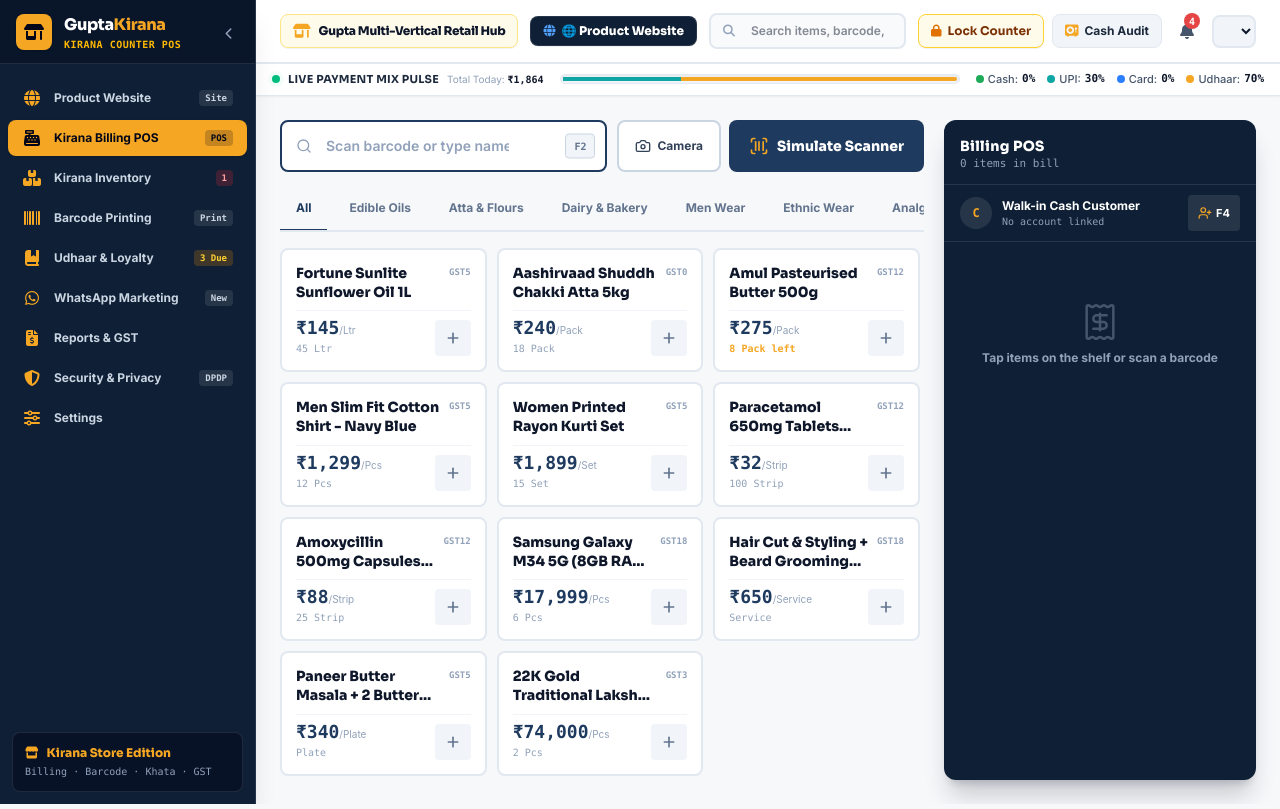
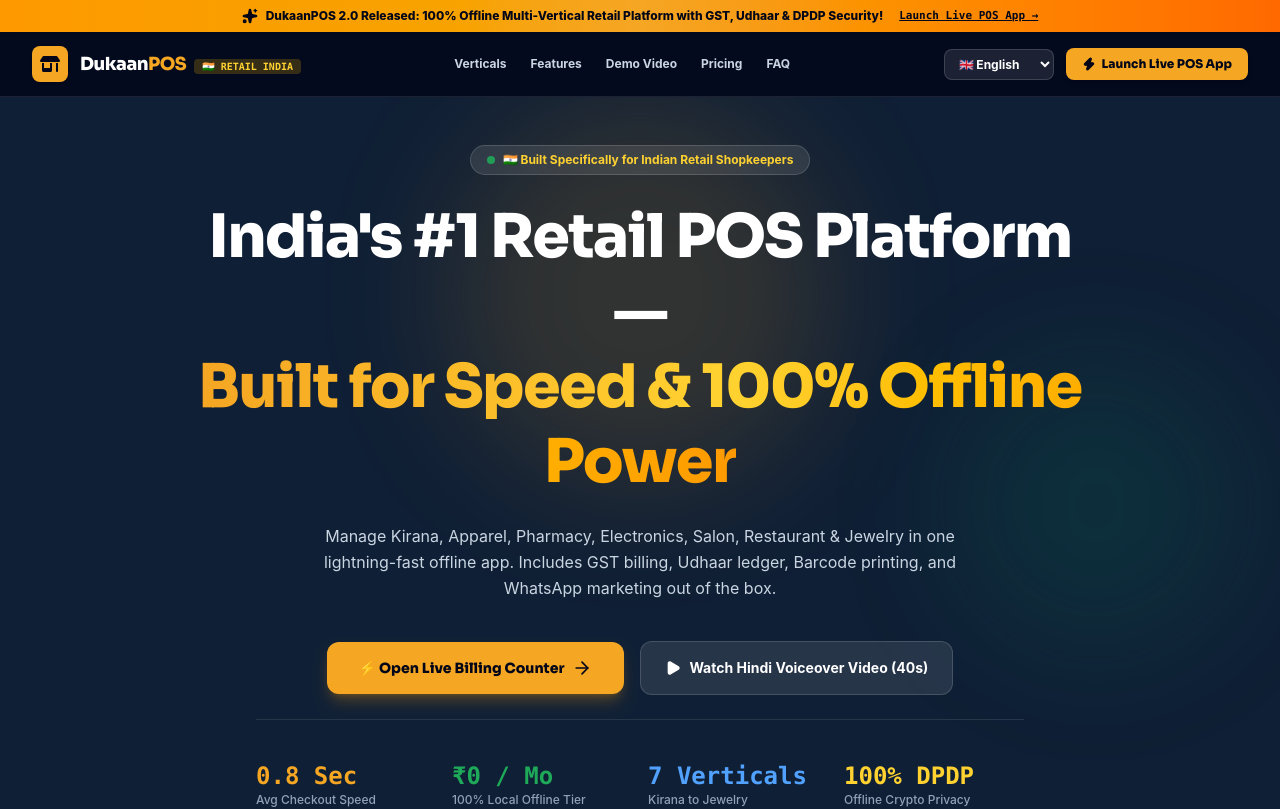
Before and after one commit to Harit-mi/Retail, a React (Vite) app: page / in a window 1280 px wide. Shown: the top 809 px of the page. Built offline with nearby package versions, Linux system fonts and the light colour scheme.

Commit message:
feat(landing): make product showcase website the default home page for visitors

```diff
--- a/src/App.jsx
+++ b/src/App.jsx
@@ -62,6 +62,10 @@
         </div>
       </div>
     );
+  }
+
+  if (activeTab === "landing") {
+    return <ProductLandingPage />;
   }
 
   return (
--- a/src/components/Landing/ProductLandingPage.jsx
+++ b/src/components/Landing/ProductLandingPage.jsx
@@ -1,5 +1,6 @@
 import React, { useState } from "react";
 import { useStore } from "../../context/useStore";
+import { INDIAN_LANGUAGES } from "../../i18n/translations";
 import {
   Zap,
   CheckCircle2,
@@ -14,19 +15,21 @@
   Star,
   Check,
   ChevronRight,
+  ChevronDown,
 } from "lucide-react";
 
 export const ProductLandingPage = () => {
-  const { setActiveTab } = useStore();
+  const { setActiveTab, currentLanguage, changeLanguage } = useStore();
   const [activeVertical, setActiveVertical] = useState("kirana");
   const [isVideoModalOpen, setIsVideoModalOpen] = useState(false);
+  const [openFaqIdx, setOpenFaqIdx] = useState(null);
 
   const verticals = [
     {
       id: "kirana",
       name: "Kirana & Grocery",
       icon: "fa-solid fa-[#F5A623] fa-basket-shopping",
-      tagline: "Weight-based selling & FMCG batch expiry",
+      tagline: "Weight-based pricing & FMCG batch expiry tracking",
       features: [
         "Weight & loose item pricing (Kg/Gm/Ltr)",
         "Batch & Expiry Date tracking for perishables",
@@ -39,7 +42,7 @@
       id: "apparel",
       name: "Apparel & Footwear",
       icon: "fa-solid fa-shirt",
-      tagline: "Size, Color & Style Matrix",
+      tagline: "Size, Color & Style Matrix Management",
       features: [
         "Multi-attribute matrix (Size, Color, Brand)",
         "Seasonal discount coupon engine",
@@ -65,7 +68,7 @@
       id: "electronics",
       name: "Electronics & Mobile",
       icon: "fa-solid fa-mobile-screen-button",
-      tagline: "Serial No. & IMEI Billing",
+      tagline: "15-Digit IMEI & Serial Number Tracking",
       features: [
         "15-digit IMEI & Serial Number capture",
         "12-Month warranty certificate generator",
@@ -78,7 +81,7 @@
       id: "salon",
       name: "Salon & Spa",
       icon: "fa-solid fa-scissors",
-      tagline: "Stylist Commissions & Service Combos",
+      tagline: "Stylist Commissions & Service Packages",
       features: [
         "Service duration & staff commission logs",
         "Haircut + Beard combo package pricing",
@@ -91,7 +94,7 @@
       id: "restaurant",
       name: "Restaurant & Cafe",
       icon: "fa-solid fa-utensils",
-      tagline: "KOT Routing & Table Management",
+      tagline: "KOT Kitchen Routing & Table Bills",
       features: [
         "Kitchen Order Ticket (KOT) department routing",
         "Table billing & split payment modes",
@@ -104,7 +107,7 @@
       id: "jewelry",
       name: "Jewelry & Gold",
       icon: "fa-solid fa-gem",
-      tagline: "Live Gold/Silver Rates & Hallmark",
+      tagline: "Live Gold/Silver Rates & Hallmark Verification",
       features: [
         "Live 22K/24K Gold & Silver market rates",
         "Gross vs Net weight & making charge math",
@@ -118,46 +121,69 @@
   const coreFeatures = [
     {
       icon: Zap,
-      title: "Lightning-Fast Billing",
-      desc: "Process transactions in 0.8 seconds with F2 search, F4 customer link, and F8 checkout shortcuts.",
-      badge: "F2 • F4 • F8",
+      title: "Lightning-Fast Billing Counter",
+      desc: "Process transactions in 0.8 seconds with hardware barcode scanner support, camera barcode scanning, F2 search, F4 customer link, and F8 checkout.",
+      badge: "F2 • F4 • F8 Shortcuts",
     },
     {
       icon: BookOpen,
-      title: "Udhaar Khata & Loyalty",
-      desc: "Complete credit ledger tracking with green payment receipts, red debt balances, and VIP reward ranks.",
+      title: "Udhaar Khata & Customer Loyalty",
+      desc: "Complete credit ledger tracking with emerald green payment receipts (-₹450), red debt balances (+₹450), WhatsApp reminders, and VIP reward tiers.",
       badge: "Udhaar + Points",
     },
     {
       icon: Barcode,
       title: "A4 Barcode Sticker Printing",
-      desc: "Auto-fill 24 or 40 labels per A4 sheet with vector EAN-13 barcodes, MRP tags, and store logo.",
+      desc: "Auto-fill 24 (3×8) or 40 (4×10) labels per A4 sheet with vector EAN-13 barcodes, MRP tags, and custom shop logo.",
       badge: "A4 24/40 Labels",
     },
     {
       icon: MessageSquare,
-      title: "WhatsApp Marketing",
-      desc: "Broadcast payment reminders and festive campaign offers via 1-tap WhatsApp deep links.",
-      badge: "1-Tap Links",
+      title: "WhatsApp Marketing Engine",
+      desc: "Send 1-tap WhatsApp payment reminders, festive offer broadcasts, and new arrival alerts directly to customer phones.",
+      badge: "1-Tap Broadcasts",
     },
     {
       icon: FileSpreadsheet,
-      title: "GST & GSTR-1 Analytics",
-      desc: "Real-time revenue pulse, live payment mix breakdown, and GSTR-1 CSV exports with injection shields.",
-      badge: "GSTR-1 CSV",
+      title: "GST Compliance & Reports",
+      desc: "Real-time daily revenue analytics, live payment mix pulse (Cash/UPI/Udhaar), and GSTR-1 CSV exports with formula injection shielding.",
+      badge: "GSTR-1 CSV Export",
     },
     {
       icon: Lock,
-      title: "DPDP Act & PIN Security",
-      desc: "100% offline-first local crypto storage, 4-digit cashier PIN counter lock, and Right-to-Erasure tools.",
-      badge: "DPDP Compliant",
+      title: "DPDP Privacy & PIN Security",
+      desc: "100% offline-first local crypto storage, 4-digit cashier PIN counter register lock, and DPDP Section 12 Right-to-Erasure tools.",
+      badge: "DPDP Act Compliant",
     },
+  ];
+
+  const faqs = [
+    {
+      q: "Does DukaanPOS work 100% offline without internet?",
+      a: "Yes! DukaanPOS is designed with a local-first offline architecture. Your products, sales, customers, and GST reports are stored safely on your device using native browser crypto storage. You never lose access to billing even during internet outages."
+    },
+    {
+      q: "Can I print barcode stickers on standard A4 sticker paper?",
+      a: "Absolutely! DukaanPOS includes built-in templates for 24-label (3×8) and 40-label (4×10) A4 sticker sheets. You can click 'Auto-Fill Sheet' to instantly populate stickers from your active inventory with vector EAN-13 barcodes."
+    },
+    {
+      q: "How does Udhaar Khata payment collection work?",
+      a: "When a customer buys on credit, the bill is logged as an Udhaar Credit sale (+₹450 in red). When the customer pays via Cash or UPI, recording the payment logs a green '✓ Payment Received' receipt (-₹450 in green), automatically updating the pending balance."
+    },
+    {
+      q: "Is DukaanPOS compliant with India's DPDP Act 2023?",
+      a: "Yes! All customer data remains local to your device. DukaanPOS provides cashier PIN counter locks, GSTR CSV formula injection shielding, and DPDP Section 12 Right-to-Erasure data deletion tools."
+    },
+    {
+      q: "What hardware printers and barcode scanners are supported?",
+      a: "DukaanPOS supports all standard 80mm thermal receipt printers, A4 desktop printers, USB barcode scanners, Bluetooth wireless scanners, and mobile/tablet built-in cameras."
+    }
   ];
 
   const testimonials = [
     {
       name: "Rajesh Gupta",
-      store: "Gupta Kirana & General Store, Delhi",
+      store: "Gupta Kirana Store, Sector 14, Delhi",
       quote: "DukaanPOS changed my shop completely. Billing speed increased 3x, and my customers love getting WhatsApp Udhaar payment reminders!",
       rating: 5,
       vertical: "Kirana",
@@ -172,7 +198,7 @@
     {
       name: "Dr. Ananya Roy",
       store: "MedPlus Wellness Pharmacy, Kolkata",
-      quote: "Schedule H flags and batch expiry alerts saved us from billing expired medicines multiple times. Highly recommended for pharmacies!",
+      quote: "Schedule H flags and batch expiry alerts saved us from billing expired medicines multiple times. Highly recommended for medical shops!",
       rating: 5,
       vertical: "Pharmacy",
     },
@@ -191,7 +217,7 @@
         "A4 Barcode Printing (24 & 40 Labels)",
         "100% Offline Local Crypto Storage",
       ],
-      cta: "Launch Counter Now",
+      cta: "Launch Live POS Counter",
       popular: false,
     },
     {
@@ -207,7 +233,7 @@
         "Cashier 4-Digit Register PIN Lock",
         "Customer Loyalty Tier Program",
       ],
-      cta: "Start 14-Day Free Trial",
+      cta: "Try Pro Demo App",
       popular: true,
     },
     {
@@ -233,14 +259,68 @@
       {/* Top Banner Announcement */}
       <div className="bg-gradient-to-r from-amber-500 via-[#F5A623] to-orange-500 text-slate-950 px-4 py-2 text-center text-xs font-extrabold flex items-center justify-center gap-2 shadow-md">
         <Sparkles className="w-4 h-4 fill-slate-950" />
-        <span>DukaanPOS 2.0 Released: 100% Offline-First Multi-Vertical Retail Platform with GST, Udhaar & DPDP Security!</span>
+        <span>DukaanPOS 2.0 Released: 100% Offline Multi-Vertical Retail Platform with GST, Udhaar & DPDP Security!</span>
         <button
           onClick={() => setActiveTab("pos")}
-          className="underline hover:text-white transition ml-2 font-mono text-[11px]"
+          className="underline hover:text-white transition ml-2 font-mono text-[11px] font-black"
         >
-          Try Live POS Counter →
+          Launch Live POS App →
         </button>
       </div>
+
+      {/* Website Navigation Header */}
+      <header className="border-b border-white/10 bg-slate-950/80 sticky top-0 z-40 backdrop-blur-md">
+        <div className="max-w-7xl mx-auto px-4 sm:px-6 lg:px-8 h-16 flex items-center justify-between">
+          {/* Brand Logo */}
+          <div className="flex items-center space-x-3">
+            <div className="w-9 h-9 rounded-lg bg-[#F5A623] flex items-center justify-center shadow text-slate-950 font-black text-base">
+              <i className="fa-solid fa-shop"></i>
+            </div>
+            <div>
+              <span className="font-black text-lg font-display text-white tracking-tight">
+                Dukaan<span className="text-[#F5A623]">POS</span>
+              </span>
+              <span className="ml-2 text-[10px] bg-amber-400/20 text-amber-300 font-mono px-2 py-0.5 rounded font-bold uppercase">
+                🇮🇳 Retail India
+              </span>
+            </div>
+          </div>
+
+          {/* Desktop Nav Links */}
+          <nav className="hidden md:flex items-center space-x-6 text-xs font-bold text-slate-300">
+            <a href="#verticals" className="hover:text-amber-400 transition">Verticals</a>
+            <a href="#features" className="hover:text-amber-400 transition">Features</a>
+            <a href="#video" className="hover:text-amber-400 transition">Demo Video</a>
+            <a href="#pricing" className="hover:text-amber-400 transition">Pricing</a>
+            <a href="#faq" className="hover:text-amber-400 transition">FAQ</a>
+          </nav>
+
+          {/* Right Action Controls */}
+          <div className="flex items-center space-x-3">
+            {/* Language Switcher Dropdown */}
+            <select
+              value={currentLanguage}
+              onChange={(e) => changeLanguage(e.target.value)}
+              className="bg-white/10 text-white text-xs font-bold px-2.5 py-1.5 rounded-lg border border-white/15 outline-none cursor-pointer hover:bg-white/20 transition"
+            >
+              {INDIAN_LANGUAGES.map((lang) => (
+                <option key={lang.code} value={lang.code} className="bg-slate-900 text-white">
+                  {lang.flag} {lang.native}
+                </option>
+              ))}
+            </select>
+
+            {/* Launch App Button */}
+            <button
+              onClick={() => setActiveTab("pos")}
+              className="px-4 py-2 bg-[#F5A623] hover:bg-amber-400 text-slate-950 font-black font-display text-xs rounded-lg shadow-md transition flex items-center space-x-1.5"
+            >
+              <Zap className="w-3.5 h-3.5 fill-slate-950" />
+              <span>Launch Live POS App</span>
+            </button>
+          </div>
+        </div>
+      </header>
 
       {/* Hero Section */}
       <section className="relative px-4 sm:px-6 lg:px-8 pt-12 pb-20 max-w-7xl mx-auto overflow-hidden">
@@ -251,13 +331,13 @@
         <div className="text-center space-y-6 max-w-4xl mx-auto relative z-10">
           <div className="inline-flex items-center gap-2 bg-white/10 border border-white/15 px-4 py-1.5 rounded-full text-xs font-bold text-amber-300">
             <span className="w-2 h-2 rounded-full bg-[#1FAA59] animate-pulse"></span>
-            <span>🇮🇳 Built Specifically for Indian Retail Shops</span>
+            <span>🇮🇳 Built Specifically for Indian Retail Shopkeepers</span>
           </div>
 
           <h1 className="text-3xl sm:text-5xl lg:text-6xl font-black font-display tracking-tight text-white leading-tight">
             India's #1 Retail POS Platform — <br className="hidden sm:inline" />
             <span className="bg-gradient-to-r from-[#F5A623] via-amber-300 to-amber-500 bg-clip-text text-transparent">
-              Built for Speed & Offline Power
+              Built for Speed & 100% Offline Power
             </span>
           </h1>
 
@@ -273,7 +353,7 @@
               onClick={() => setActiveTab("pos")}
               className="w-full sm:w-auto px-8 py-4 bg-[#F5A623] hover:bg-amber-400 text-slate-950 font-black font-display rounded-xl shadow-lg shadow-amber-500/25 transition-all duration-200 transform hover:scale-105 flex items-center justify-center gap-2 text-sm min-h-[52px]"
             >
-              <span>Launch Live POS Counter</span>
+              <span>⚡ Open Live Billing Counter</span>
               <ArrowRight className="w-5 h-5" />
             </button>
 
@@ -282,7 +362,7 @@
               className="w-full sm:w-auto px-6 py-4 bg-white/10 hover:bg-white/20 text-white font-bold rounded-xl border border-white/15 transition flex items-center justify-center gap-2 text-sm min-h-[52px]"
             >
               <Play className="w-4 h-4 fill-white text-white" />
-              <span>Watch Video Walkthrough (40s)</span>
+              <span>Watch Hindi Voiceover Video (40s)</span>
             </button>
           </div>
 
@@ -325,7 +405,7 @@
               </div>
               <button
                 onClick={() => setIsVideoModalOpen(false)}
-                className="text-slate-400 hover:text-white px-2 py-1 rounded text-xs bg-white/10"
+                className="text-slate-400 hover:text-white px-2.5 py-1 rounded text-xs bg-white/10 font-bold"
               >
                 ✕ Close
               </button>
@@ -345,7 +425,7 @@
       )}
 
       {/* Multi-Vertical Showcase Section */}
-      <section className="px-4 sm:px-6 lg:px-8 py-16 bg-slate-950/50 border-y border-white/10">
+      <section id="verticals" className="px-4 sm:px-6 lg:px-8 py-16 bg-slate-950/50 border-y border-white/10">
         <div className="max-w-7xl mx-auto space-y-10">
           <div className="text-center space-y-2">
             <span className="text-xs font-mono font-bold text-[#F5A623] uppercase tracking-widest">
@@ -442,7 +522,7 @@
       </section>
 
       {/* Core Features Grid */}
-      <section className="px-4 sm:px-6 lg:px-8 py-20 max-w-7xl mx-auto space-y-12">
+      <section id="features" className="px-4 sm:px-6 lg:px-8 py-20 max-w-7xl mx-auto space-y-12">
         <div className="text-center space-y-2 max-w-2xl mx-auto">
           <span className="text-xs font-mono font-bold text-[#F5A623] uppercase tracking-widest">
             Core Modules
@@ -479,10 +559,13 @@
                   </p>
                 </div>
 
-                <div className="pt-4 mt-4 border-t border-white/5 flex items-center text-xs font-bold text-[#F5A623] group-hover:translate-x-1 transition-transform">
-                  <span>Explore Feature</span>
+                <button
+                  onClick={() => setActiveTab("pos")}
+                  className="pt-4 mt-4 border-t border-white/5 flex items-center text-xs font-bold text-[#F5A623] group-hover:translate-x-1 transition-transform"
+                >
+                  <span>Launch Live Module</span>
                   <ChevronRight className="w-4 h-4 ml-1" />
-                </div>
+                </button>
               </div>
             );
           })}
@@ -539,7 +622,7 @@
       </section>
 
       {/* Pricing Comparison Table */}
-      <section className="px-4 sm:px-6 lg:px-8 py-20 max-w-7xl mx-auto space-y-12">
+      <section id="pricing" className="px-4 sm:px-6 lg:px-8 py-20 max-w-7xl mx-auto space-y-12">
         <div className="text-center space-y-2 max-w-2xl mx-auto">
           <span className="text-xs font-mono font-bold text-[#F5A623] uppercase tracking-widest">
             Transparent Pricing
@@ -602,6 +685,45 @@
         </div>
       </section>
 
+      {/* FAQ Accordion Section */}
+      <section id="faq" className="px-4 sm:px-6 lg:px-8 py-16 bg-slate-950/60 border-t border-white/10">
+        <div className="max-w-4xl mx-auto space-y-8">
+          <div className="text-center space-y-2">
+            <span className="text-xs font-mono font-bold text-[#F5A623] uppercase tracking-widest">
+              Got Questions?
+            </span>
+            <h2 className="text-2xl sm:text-3xl font-extrabold font-display text-white">
+              Frequently Asked Questions
+            </h2>
+          </div>
+
+          <div className="space-y-3">
+            {faqs.map((faq, idx) => {
+              const isOpen = openFaqIdx === idx;
+              return (
+                <div
+                  key={idx}
+                  onClick={() => setOpenFaqIdx(isOpen ? null : idx)}
+                  className="bg-white/5 border border-white/10 rounded-xl p-4 cursor-pointer hover:border-white/20 transition"
+                >
+                  <div className="flex items-center justify-between gap-3">
+                    <h4 className="text-sm font-extrabold font-display text-white">
+                      {faq.q}
+                    </h4>
+                    <ChevronDown className={`w-4 h-4 text-slate-400 transition-transform ${isOpen ? "rotate-180 text-[#F5A623]" : ""}`} />
+                  </div>
+                  {isOpen && (
+                    <p className="text-xs text-slate-300 mt-3 pt-3 border-t border-white/10 leading-relaxed font-sans">
+                      {faq.a}
+                    </p>
+                  )}
+                </div>
+              );
+            })}
+          </div>
+        </div>
+      </section>
+
       {/* Footer */}
       <footer className="bg-slate-950 border-t border-white/10 px-4 sm:px-6 lg:px-8 py-10 text-xs text-slate-400">
         <div className="max-w-7xl mx-auto flex flex-col sm:flex-row items-center justify-between gap-4">
--- a/src/context/StoreContext.jsx
+++ b/src/context/StoreContext.jsx
@@ -99,7 +99,7 @@
   const [stockWarningToast, setStockWarningToast] = useState(null);
 
   // App Navigation & UI States
-  const [activeTab, setActiveTab] = useState("pos"); // Default Kirana Counter POS Billing
+  const [activeTab, setActiveTab] = useState("landing"); // Default Product Landing Page Website
   const [printableBill, setPrintableBill] = useState(null);
   const [printFormat, setPrintFormat] = useState("thermal");
 
```
